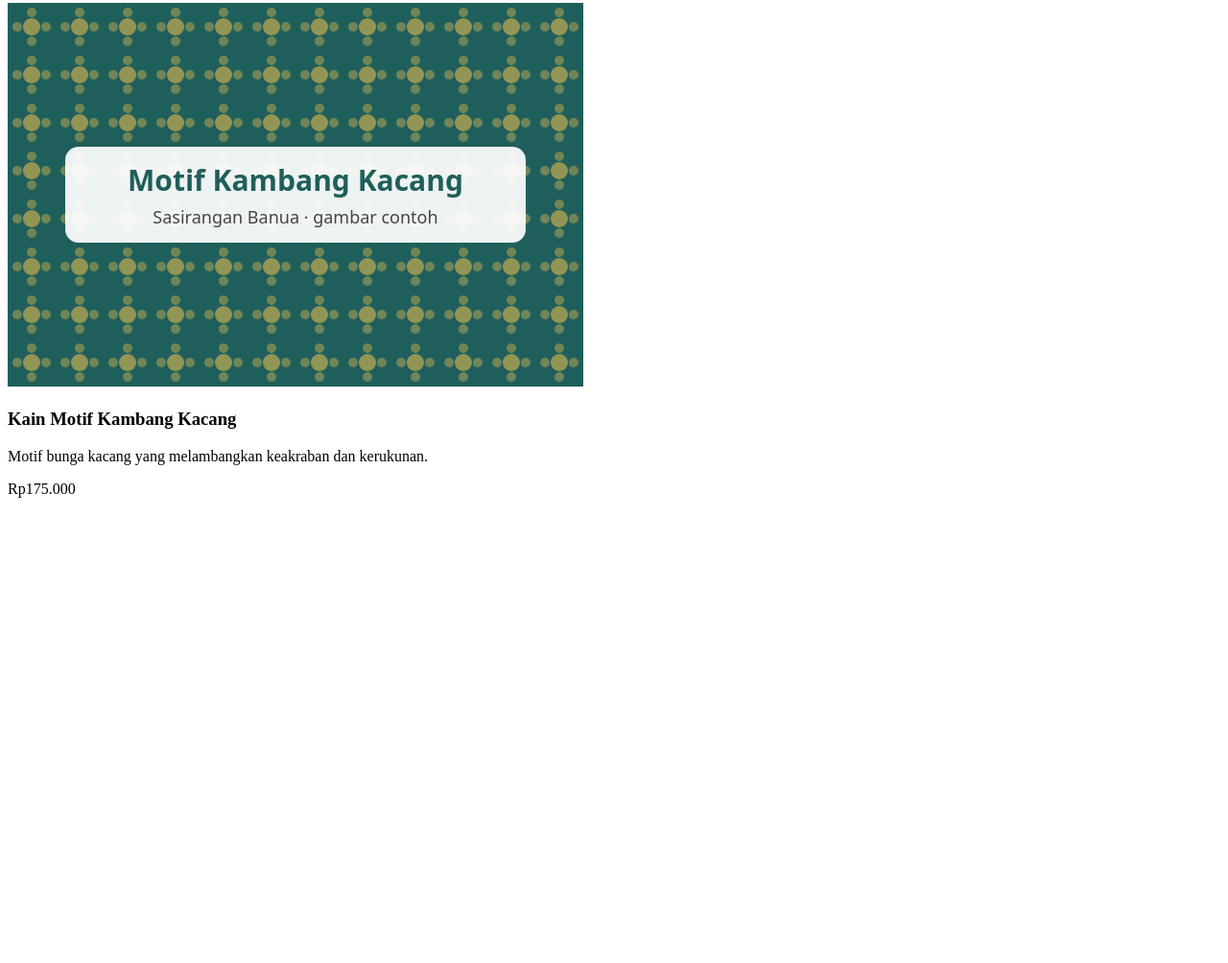
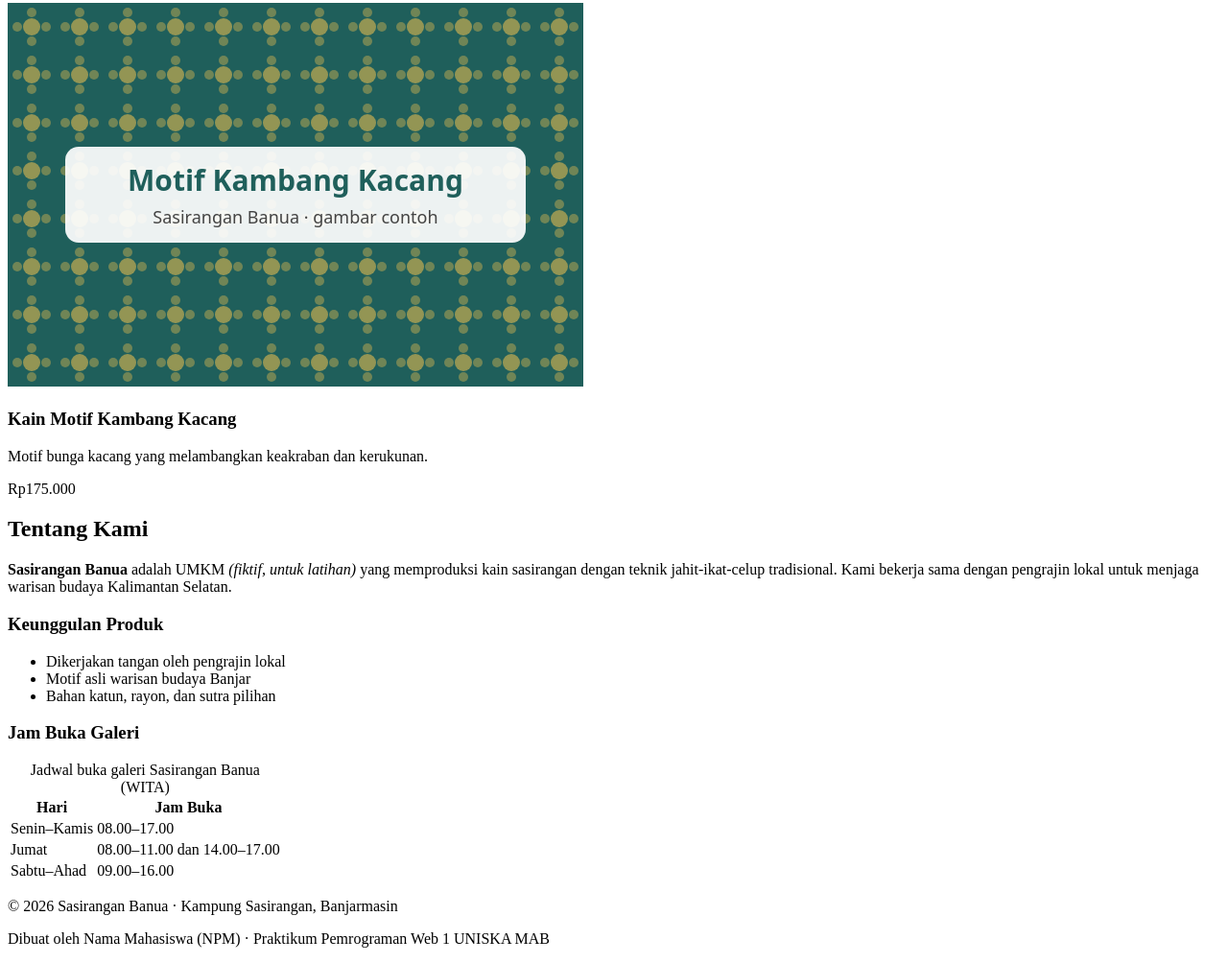
Before and after one commit to adisusilo033/Praktikum-Web-1, a plain HTML site: page index.html in a window 1280 px wide. Shown: the part 870-1874 px from the top of the page at 96% size. Before the commit the page ends 1405 px from the top, so only its background shows below. Drawn offline with Linux system fonts and the light colour scheme; files whose address does not match are found by name.

```diff
--- a/index.html
+++ b/index.html
@@ -54,5 +54,48 @@ width="600" height="400">
 <!-- Tambahkan minimal 4 kartu lagi dengan pola yang sama -->
 </div>
 </section>
+<!-- ========== TENTANG ========== -->
+<section class="bagian" id="tentang">
+<h2>Tentang Kami</h2>
+<p><strong>Sasirangan Banua</strong> adalah UMKM <em>(fiktif, untuk latihan)</em> yang
+memproduksi kain sasirangan dengan teknik jahit-ikat-celup tradisional. Kami bekerja sama
+dengan pengrajin lokal untuk menjaga warisan budaya Kalimantan Selatan.</p>
+<h3>Keunggulan Produk</h3>
+<ul>
+<li>Dikerjakan tangan oleh pengrajin lokal</li>
+<li>Motif asli warisan budaya Banjar</li>
+<li>Bahan katun, rayon, dan sutra pilihan</li>
+</ul>
+<h3>Jam Buka Galeri</h3>
+<table>
+<caption>Jadwal buka galeri Sasirangan Banua (WITA)</caption>
+<thead>
+<tr>
+<th scope="col">Hari</th>
+<th scope="col">Jam Buka</th>
+</tr>
+</thead>
+<tbody>
+<tr>
+<td>Senin–Kamis</td>
+<td>08.00–17.00</td>
+</tr>
+<tr>
+<td>Jumat</td>
+<td>08.00–11.00 dan 14.00–17.00</td>
+</tr>
+<tr>
+<td>Sabtu–Ahad</td>
+<td>09.00–16.00</td>
+</tr>
+</tbody>
+</table>
+</section>
+</main>
+<!-- ========== FOOTER ========== -->
+<footer class="footer-situs">
+<p>&copy; 2026 Sasirangan Banua &middot; Kampung Sasirangan, Banjarmasin</p>
+<p>Dibuat oleh Nama Mahasiswa (NPM) &middot; Praktikum Pemrograman Web 1 UNISKA MAB</p>
+</footer>
 </body>
 </html>
```
Also changed, not shown: kontak.html (+54 -0 lines).
